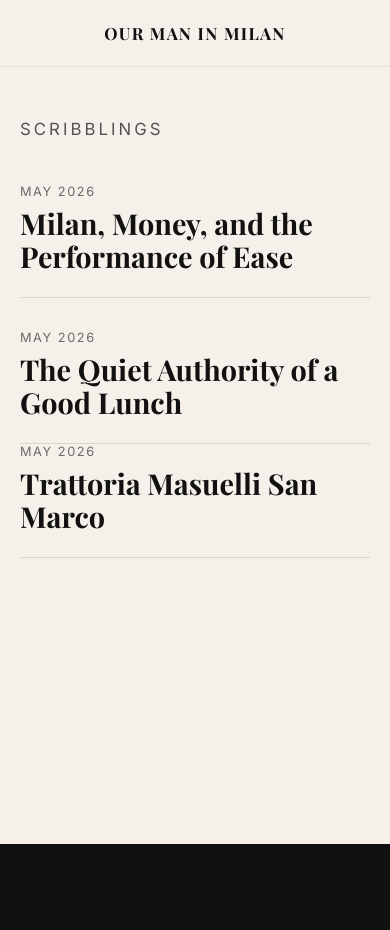
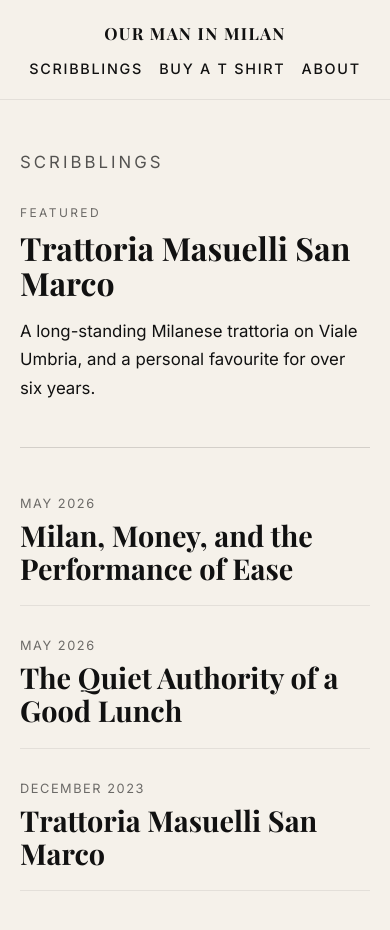
Before and after one commit to stuartfreaks/our-man-in-milan, a Next.js app: page /scribblings in a window 390 px wide. Shown: the top 930 px of the page. Before the commit the page ends 844 px from the top, so only its background shows below. Built offline with nearby package versions, Linux system fonts and the light colour scheme; a web font is replaced by a local one.

Commit message:
Add featured Scribblings layout and Masuelli article

```diff
--- a/src/app/globals.css
+++ b/src/app/globals.css
@@ -355,4 +355,55 @@
     line-height: 1.8;
     margin-bottom: 18px;
   }
+
+  /* --- FEATURED ARTICLE --- */
+
+  .featuredArticle {
+    display: block;
+    margin-top: 28px;
+    margin-bottom: 48px;
+    padding-bottom: 28px;
+    border-bottom: 1px solid rgba(17, 17, 17, 0.15);
+  }
+
+  .featuredArticle span {
+    display: block;
+    font-size: 0.75rem;
+    letter-spacing: 0.2em;
+    text-transform: uppercase;
+    opacity: 0.6;
+    margin-bottom: 10px;
+  }
+
+  .featuredArticle h2 {
+    font-family: var(--font-serif);
+    font-size: clamp(2rem, 4vw, 3rem);
+    line-height: 1.1;
+    margin: 0 0 10px;
+  }
+
+  .featuredArticle p {
+    max-width: 52ch;
+    line-height: 1.7;
+  }
+
+  /* --- ARTICLE LIST IMPROVEMENT --- */
+
+  .articleItem {
+    display: block;
+    padding-bottom: 20px;
+    border-bottom: 1px solid rgba(17, 17, 17, 0.08);
+    transition: opacity 0.2s ease;
+  }
+
+  .articleItem:hover {
+    opacity: 0.65;
+  }
+  .articleKicker {
+    margin: 0 0 18px;
+    font-size: 0.78rem;
+    letter-spacing: 0.14em;
+    text-transform: uppercase;
+    opacity: 0.65;
+  }
 }
--- a/src/app/scribblings/page.tsx
+++ b/src/app/scribblings/page.tsx
@@ -7,11 +7,31 @@
         <Link href="/" className="brand">
           Our Man In Milan
         </Link>
+
+        <nav className="menu" aria-label="Main navigation">
+          <Link href="/scribblings">Scribblings</Link>
+          <Link href="/shop">Buy A T Shirt</Link>
+          <Link href="/about">About</Link>
+        </nav>
       </header>
 
       <section className="interiorContent">
         <p className="sectionLabel">Scribblings</p>
 
+        {/* FEATURED ARTICLE */}
+        <Link
+          href="/scribblings/trattoria-masuelli"
+          className="featuredArticle"
+        >
+          <span>Featured</span>
+          <h2>Trattoria Masuelli San Marco</h2>
+          <p>
+            A long-standing Milanese trattoria on Viale Umbria, and a personal
+            favourite for over six years.
+          </p>
+        </Link>
+
+        {/* ARTICLE LIST */}
         <div className="articleList">
           <Link href="/scribblings/milan-money" className="articleItem">
             <span>May 2026</span>
@@ -22,12 +42,12 @@
             <span>May 2026</span>
             <h2>The Quiet Authority of a Good Lunch</h2>
           </Link>
+
+          <Link href="/scribblings/trattoria-masuelli" className="articleItem">
+            <span>December 2023</span>
+            <h2>Trattoria Masuelli San Marco</h2>
+          </Link>
         </div>
-
-        <Link href="/scribblings/trattoria-masuelli" className="articleItem">
-          <span>May 2026</span>
-          <h2>Trattoria Masuelli San Marco</h2>
-        </Link>
       </section>
     </main>
   );
--- a/src/app/scribblings/trattoria-masuelli/page.tsx
+++ b/src/app/scribblings/trattoria-masuelli/page.tsx
@@ -10,7 +10,8 @@
       </header>
 
       <article className="article">
-        <p className="sectionLabel">May 2026</p>
+        <p className="sectionLabel">December 2023</p>
+        <p className="articleKicker">Milan / Food / Trattorie</p>
 
         <h1>Trattoria Masuelli San Marco</h1>
 
```
